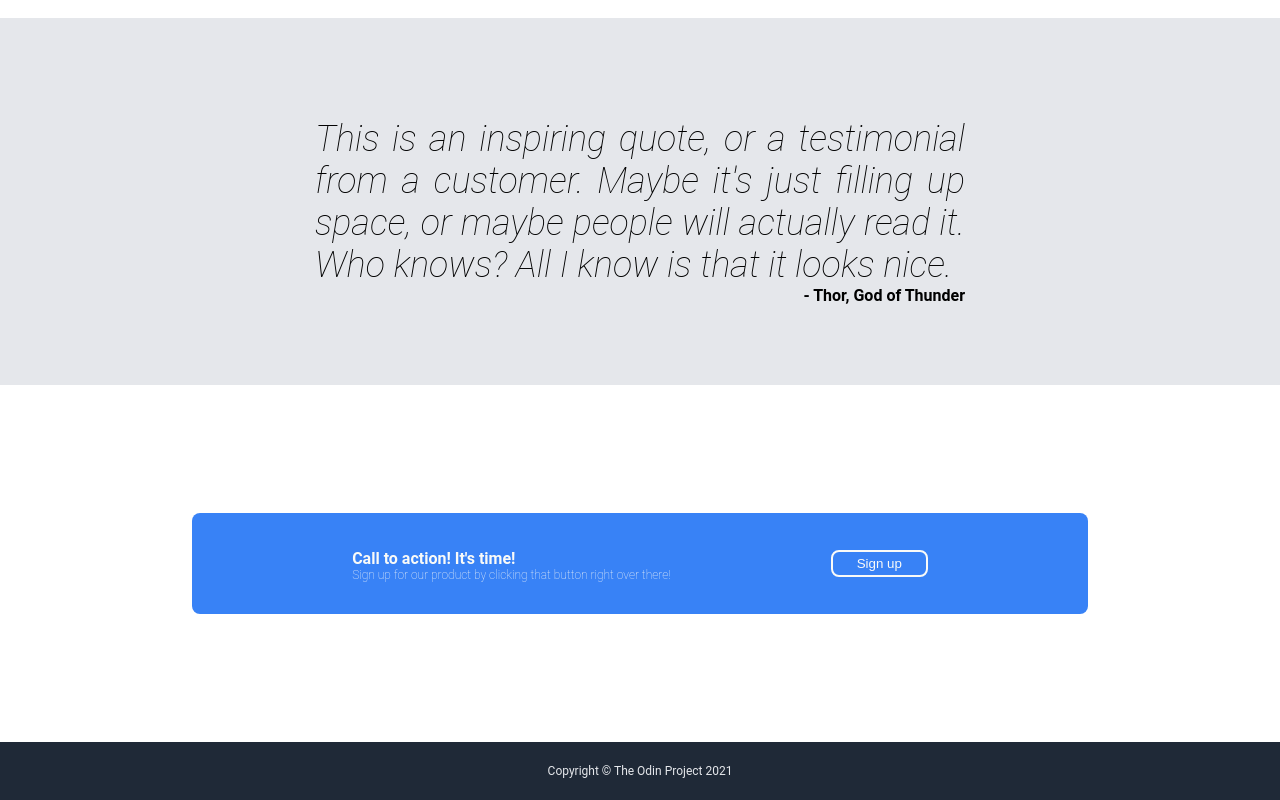
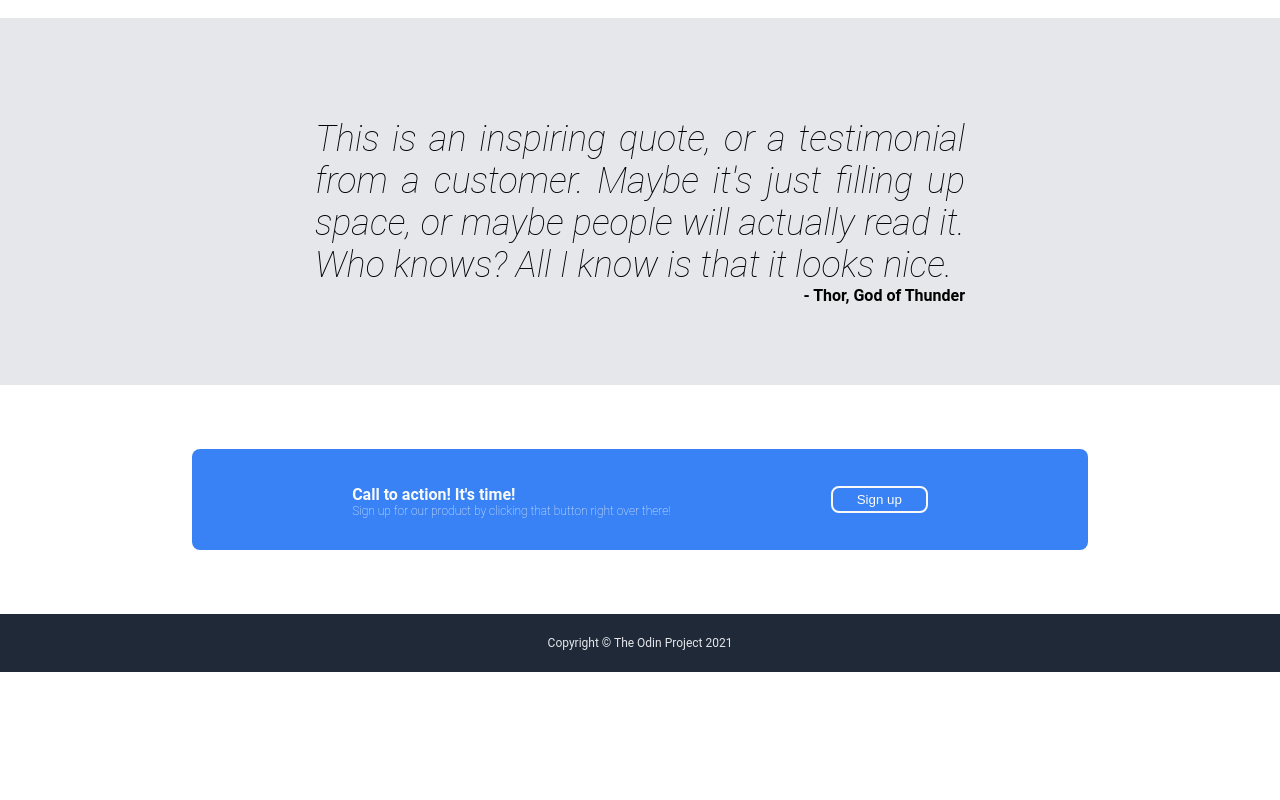
Before and after one commit to pkburke/odin-landing-page, a plain HTML site: page index.html in a window 1280 px wide. Shown: the part 958-1758 px from the top of the page. After the commit the page ends 1630 px from the top, so only its background shows below. Drawn offline with Linux system fonts and the light colour scheme.

Commit message:
Resize the call to action margin
Changes the margin size for the call to action
section to fit more in line with the project specs

```diff
--- a/style.css
+++ b/style.css
@@ -138,8 +138,8 @@ ul {
     color: #F9FAF8;
     margin-left: 15%;
     margin-right: 15%;
-    margin-top: 10%;
-    margin-bottom: 10%;
+    margin-top: 5%;
+    margin-bottom: 5%;
     padding-top: 10px;
     padding-bottom: 10px;
     border-radius: 8px;
```
